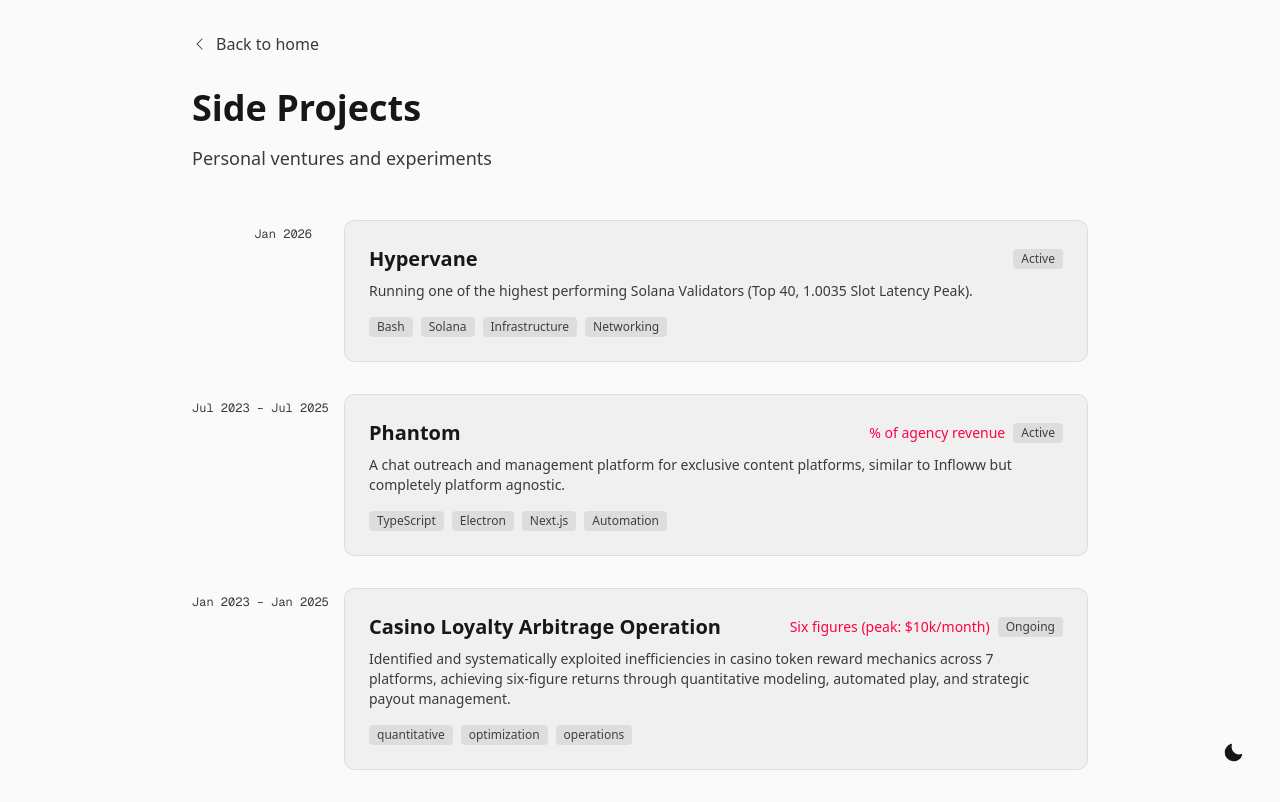
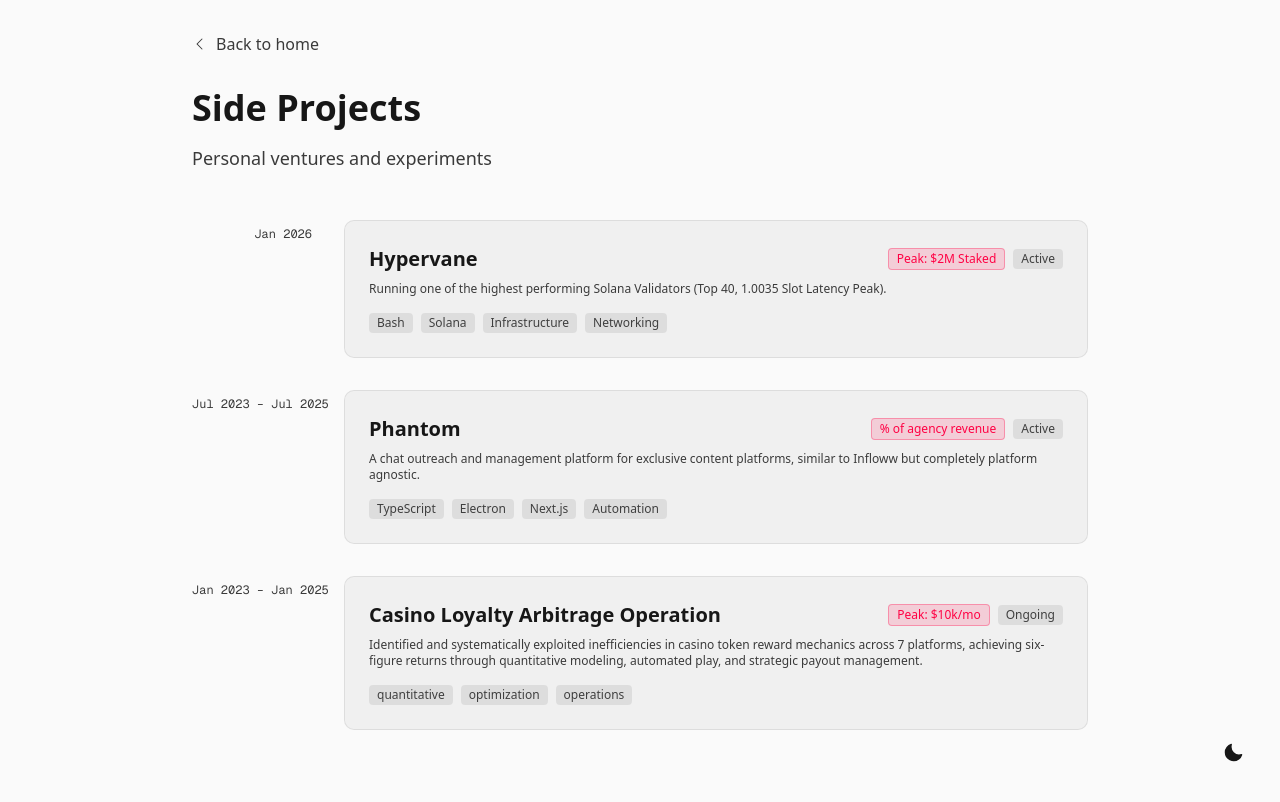
Before and after one commit to eliahilse/web, a Next.js app: page /side-projects in a window 1280 px wide. Built offline with nearby package versions, Linux system fonts and the light colour scheme.

Commit message:
fix: details

```diff
--- a/app/page.tsx
+++ b/app/page.tsx
@@ -106,7 +106,7 @@
                   alt={link.label}
                   width={24}
                   height={24}
-                  className="w-6 h-6 filter invert"
+                  className="w-6 h-6 dark:invert"
                 />
               ) : (
                 React.createElement(link.icon, { size: 24 })
--- a/app/side-projects/SideProjectsClient.tsx
+++ b/app/side-projects/SideProjectsClient.tsx
@@ -78,7 +78,7 @@
                         </h2>
                         <div className="flex items-center gap-2">
                           {project.returns && (
-                            <span className="text-sm text-nova-red">
+                            <span className="text-xs px-2 py-0.5 rounded bg-nova-red/15 border border-nova-red/30 text-nova-red">
                               {project.returns}
                             </span>
                           )}
@@ -91,7 +91,7 @@
                       </div>
 
                       {project.description && (
-                        <p className="text-muted-foreground text-sm mb-4">
+                        <p className="text-muted-foreground text-xs mb-4">
                           {project.description}
                         </p>
                       )}
--- a/content/side-projects/casino-arbitrage.mdx
+++ b/content/side-projects/casino-arbitrage.mdx
@@ -4,7 +4,7 @@
 status: "ongoing"
 startDate: "2023-01"
 endDate: "2025-01"
-returns: "Six figures (peak: $10k/month)"
+returns: "Peak: $10k/mo"
 tags: ["quantitative", "optimization", "operations"]
 ---
 
--- a/content/side-projects/hypervane.mdx
+++ b/content/side-projects/hypervane.mdx
@@ -2,6 +2,7 @@
 title: "Hypervane"
 description: "Running one of the highest performing Solana Validators (Top 40, 1.0035 Slot Latency Peak)."
 status: "active"
+returns: "Peak: $2M Staked"
 startDate: "2026-01"
 endDate: "2026-01"
 tags: ["Bash", "Solana", "Infrastructure", "Networking"]
```
